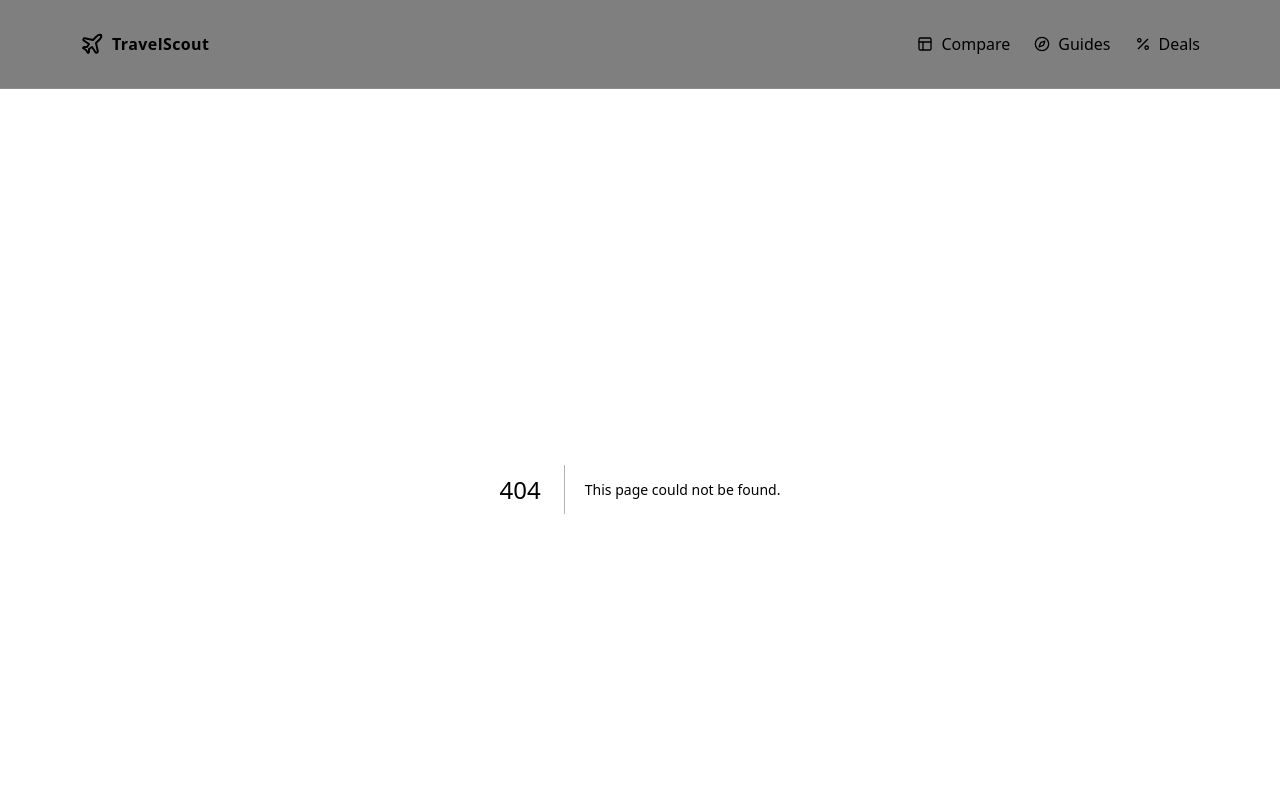
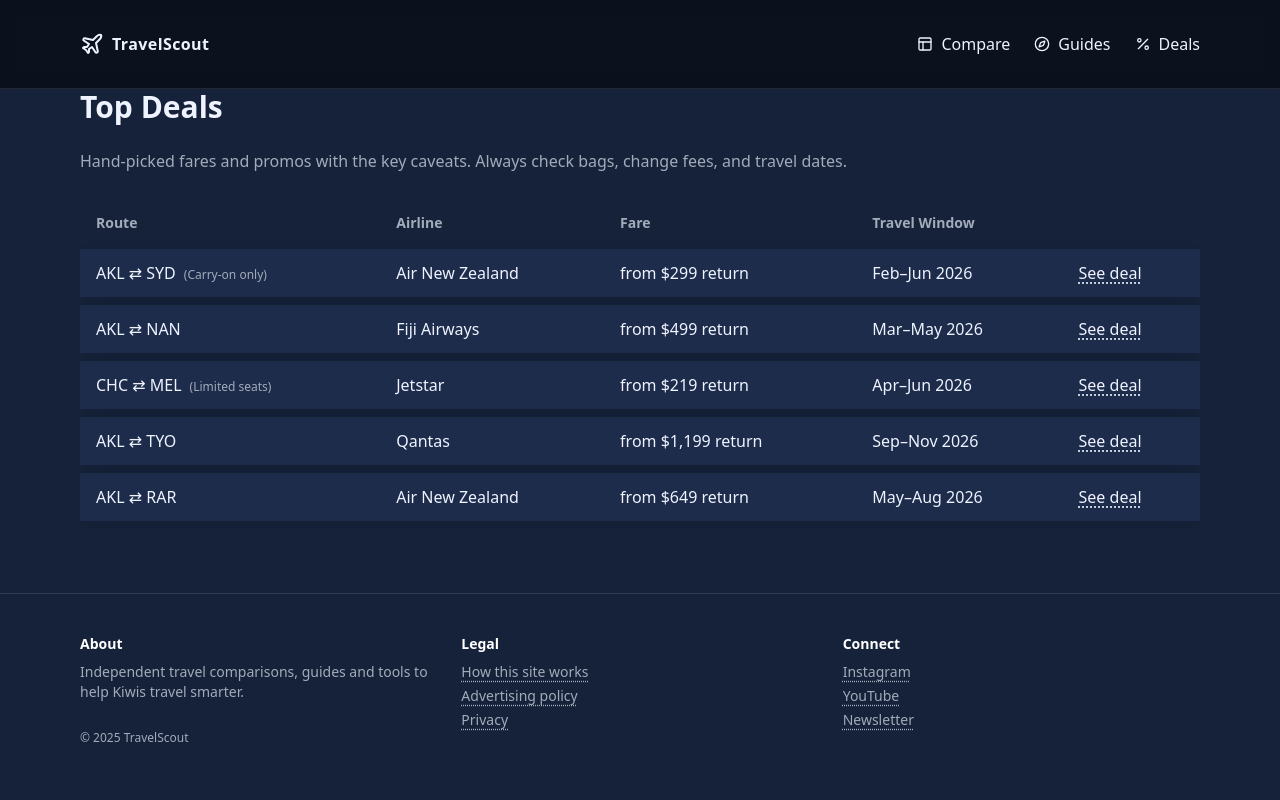
Before and after one commit to BrettWS2025/travelscout, a Next.js app: page /top-deals in a window 1280 px wide. Before the commit this address had no page. Shown: the top 800 px of the page. Built offline with nearby package versions, Linux system fonts and the light colour scheme.

Commit message:
Create page.tsx

```diff
--- /dev/null
+++ b/app/(marketing)/top-deals/page.tsx
@@ -0,0 +1,14 @@
+import { TopDealsTable } from "@/components/TopDealsTable";
+export const metadata = { title: "Top Deals" };
+
+export default function Page() {
+  return (
+    <section className="space-y-6">
+      <h1 className="text-3xl font-bold">Top Deals</h1>
+      <p style={{color:"var(--muted)"}}>
+        Hand-picked fares and promos with the key caveats. Always check bags, change fees, and travel dates.
+      </p>
+      <TopDealsTable />
+    </section>
+  );
+}
```
